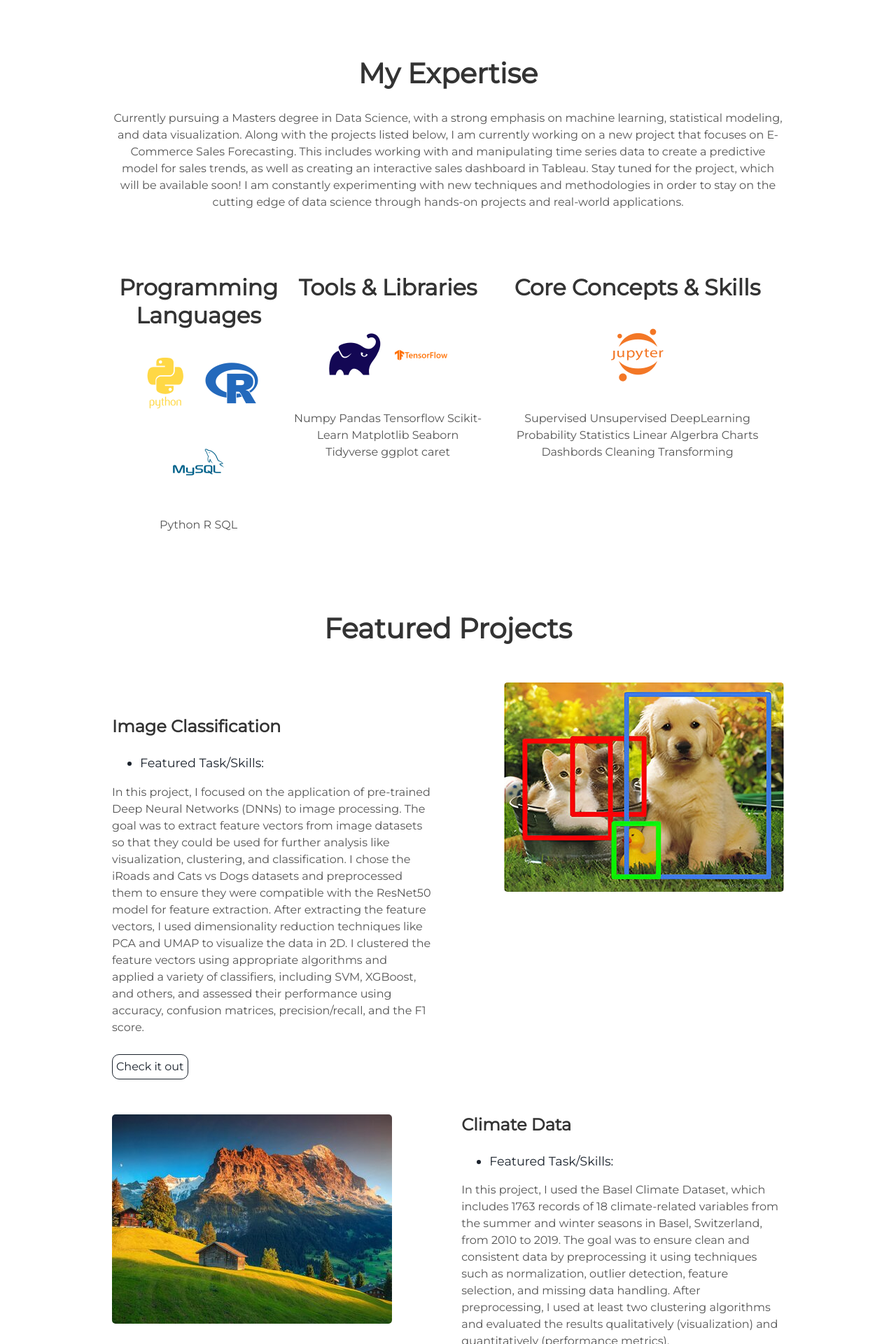
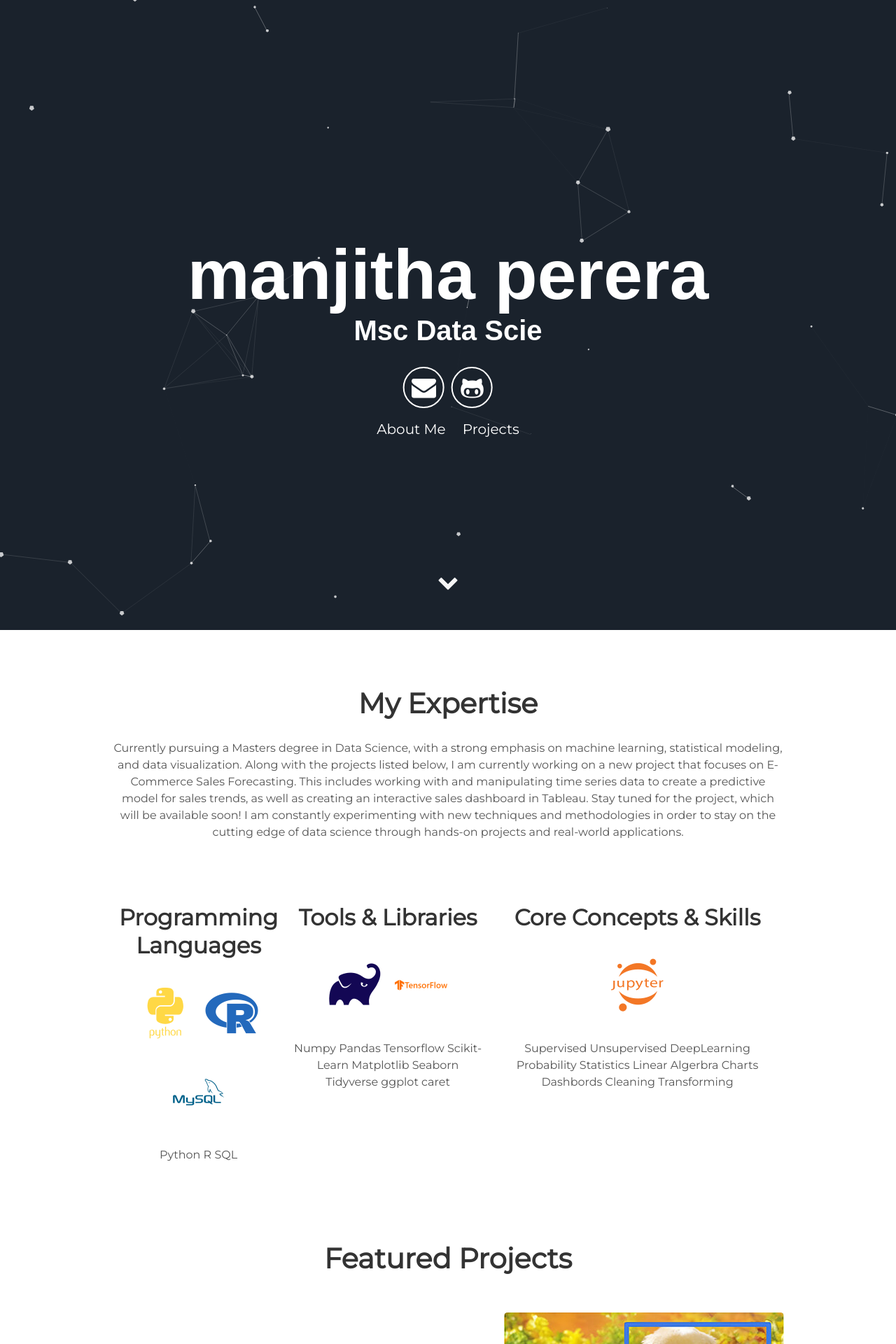
Before and after one commit to m-perera/m-perera.github.io, a Jekyll site: the page built from README.md, in a window 1280 px wide. Shown: the top 1920 px of the page at 70% size. Built offline with Jekyll 4.4.1, drawn with Linux system fonts in a browser that asks for light colours; our own code applies the rules of GitHub Pages for plain Markdown files.

Commit message:
Update header.html

```diff
--- a/_includes/header.html
+++ b/_includes/header.html
@@ -1,15 +1,51 @@
+<div id="particles-js">
+  <div class="header">
+      <h1>
+        <!-- Empty initially, will be typed by JS -->
+        <span id="username" class="site-title"></span>
+        <span id="user-title" class="site-description"></span>
+      </h1>
+      <div class="header-icons">
+        <a aria-label="Send email" href="mailto:{{ site.email }}"><i class="icon fa fa-envelope"></i></a>
+        <a aria-label="My Github" target="_blank" href="https://github.com/{{ site.github_username }}"><i class="icon fa fa-github-alt" aria-hidden="true"></i></a>
+      </div>
+      <div class="header-links">
+        <a class="link" href="#about" data-scroll>About Me</a>
+        <a class="link" href="#projects" data-scroll>Projects</a>
+      </div>
+  </div>
+  <a class="down" href="#about" data-scroll><i class="icon fa fa-chevron-down" aria-hidden="true"></i></a>
+</div>
+
+<!-- Add the CSS for typing effect -->
+<style>
+  .site-title, .site-description {
+      display: inline-block;
+      position: relative;
+      font-size: 2.5rem;
+      font-family: 'Arial', sans-serif;
+      color: #333;
+      font-weight: bold;
+      white-space: nowrap;
+      visibility: hidden;
+  }
+</style>
+
+<!-- Add JavaScript for typing effect -->
 <script>
-   // Typing effect function
    function typeWriter(elementId, text, speed) {
       let i = 0;
       let element = document.getElementById(elementId);
+      element.style.visibility = 'visible';  // Make the element visible
+
       function type() {
          if (i < text.length) {
-            element.innerHTML += text.charAt(i);
+            element.innerHTML += text.charAt(i); // Add one character at a time
             i++;
-            setTimeout(type, speed);  // Slow down the typing speed
+            setTimeout(type, speed);  // Control the speed of typing
          }
       }
+
       type();
    }
 
```
Also changed, not shown: other parts of _includes/header.html (+5 -7 lines).
